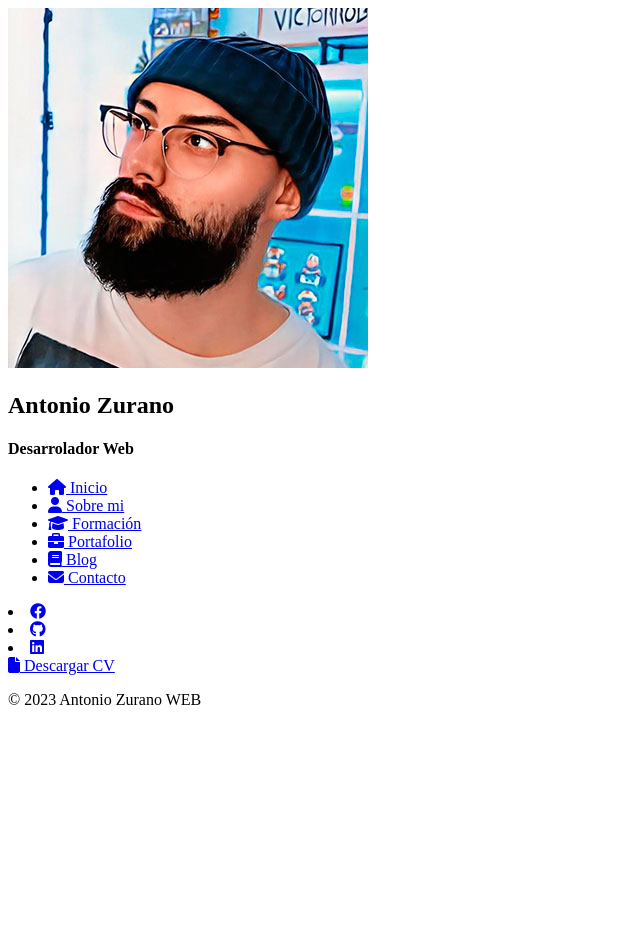
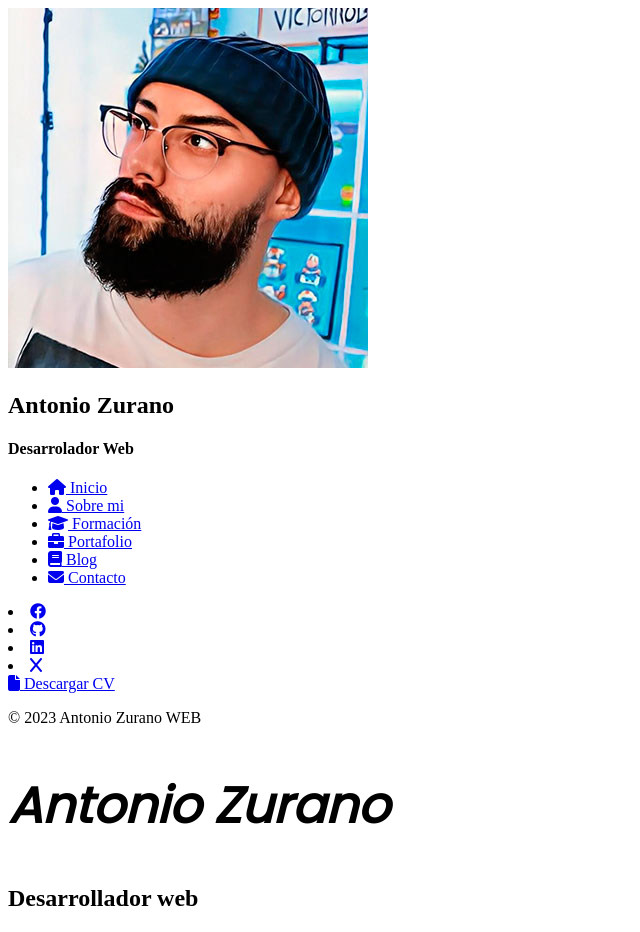
Before and after one commit to AntonioZurano/PortFolio-Web, a plain HTML site: page index.html in a window 1280 px wide. Shown: the whole page, without its empty margins (0-640 px from the left). Before the commit the page ends 800 px from the top, so only its background shows below. Drawn offline with Linux system fonts and the light colour scheme.

Commit message:
contenido principal html

```diff
--- a/index.html
+++ b/index.html
@@ -96,6 +96,11 @@
                                 <i class="social__icon fab fa-linkedin"></i>
                             </a>
                         </li>
+                        <li class="social__item">
+                            <a href="#" class="social__link">
+                                <i class="social__icon fab fa-x"></i>
+                            </a>
+                        </li>
                     </ul>
                 </div>
 
@@ -112,6 +117,18 @@
                 </footer>
             </section>
         </aside>
+
+        <!-- Contenido principal -->
+
+        <main class="layout__content">
+            <section class="content__page">
+                <div class="section__container">
+                    <h1 class="page__name">Antonio Zurano   </h1>
+                    <h2 class="section__text">Desarrollador web</h2>
+                </div>
+            </section>
+        </main>
+
     </div>
 
 </body>
```
